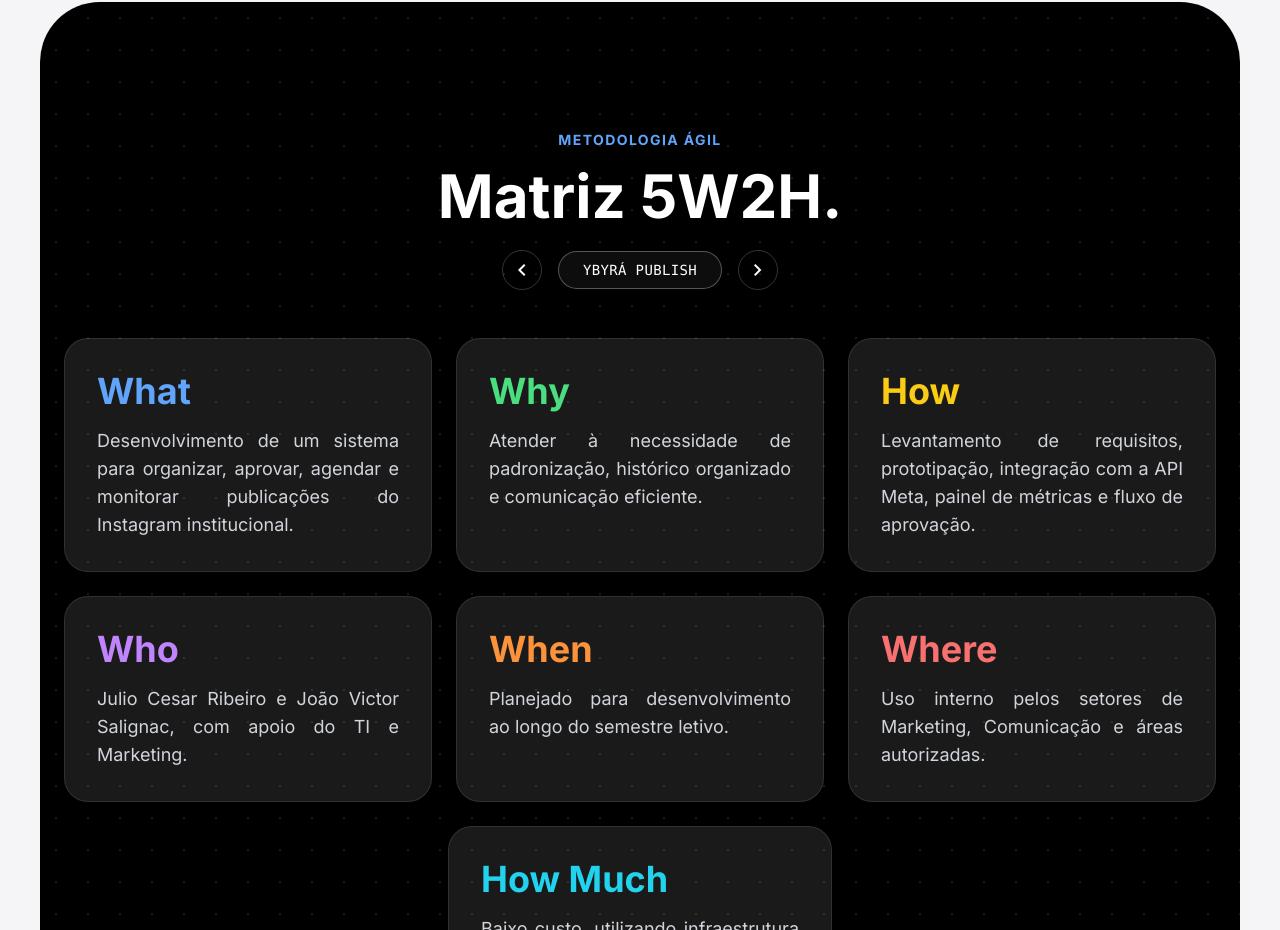
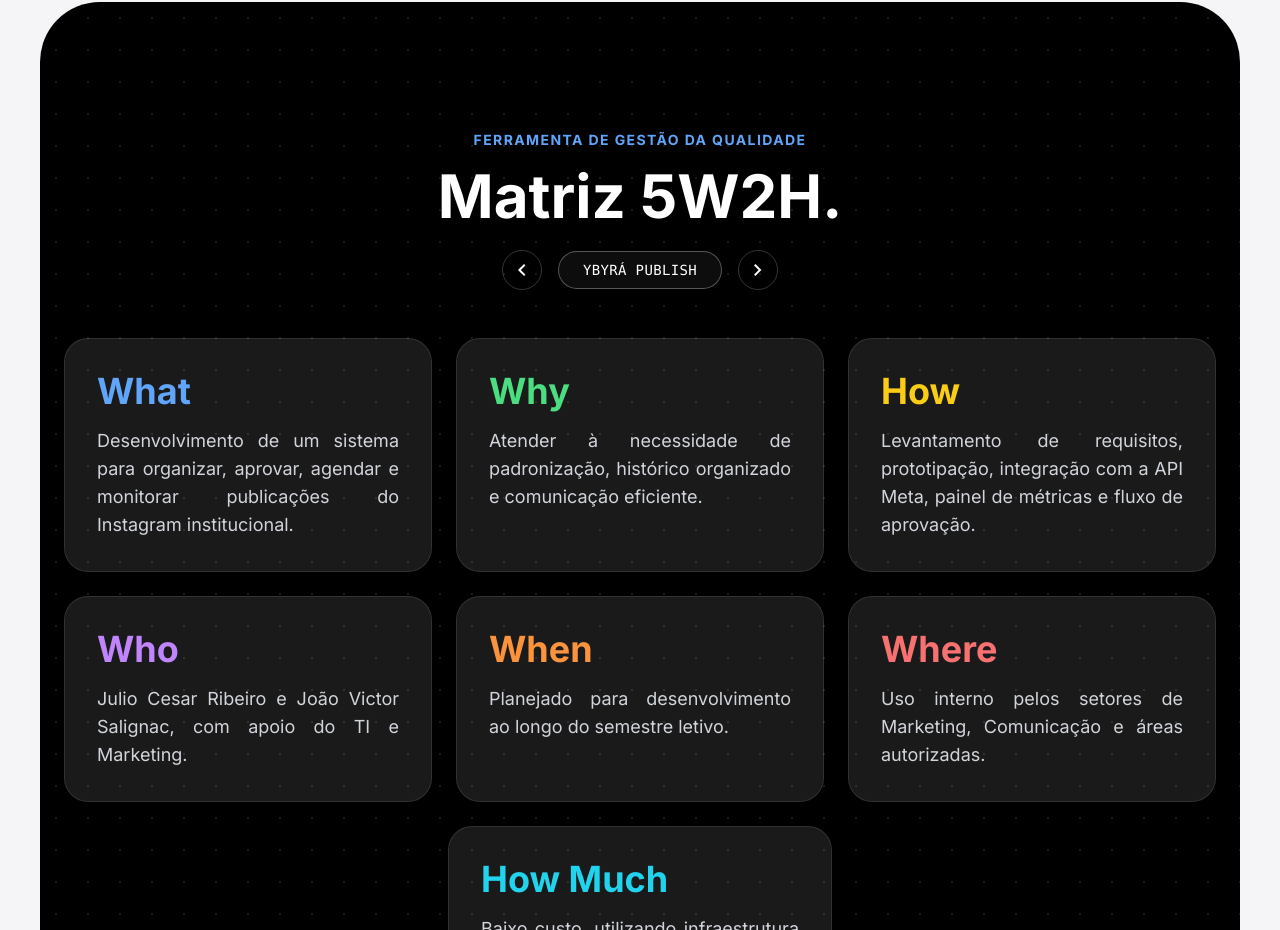
Before and after one commit to joaosalignac/ybyratech, a plain HTML site: page index.html in a window 1280 px wide. Shown: the part 2497-3427 px from the top of the page. Drawn offline with nearby package versions, Linux system fonts and the light colour scheme.

Commit message:
Update index.html

```diff
--- a/index.html
+++ b/index.html
@@ -441,7 +441,7 @@
         <div class="absolute inset-0 opacity-10" style="background-image: radial-gradient(#ffffff 1px, transparent 1px); background-size: 32px 32px;"></div>
         <div class="max-w-7xl mx-auto px-6 relative z-10">
             <div class="text-center mb-12 fade-up flex flex-col items-center">
-                <span class="text-blue-400 font-bold tracking-widest text-sm uppercase mb-2">Metodologia Ágil</span>
+                <span class="text-blue-400 font-bold tracking-widest text-sm uppercase mb-2">Ferramenta de Gestão da Qualidade</span>
                 <h2 class="text-4xl md:text-6xl font-bold mt-2 mb-6">Matriz 5W2H.</h2>
 
                 <div class="flex items-center gap-4">
```
